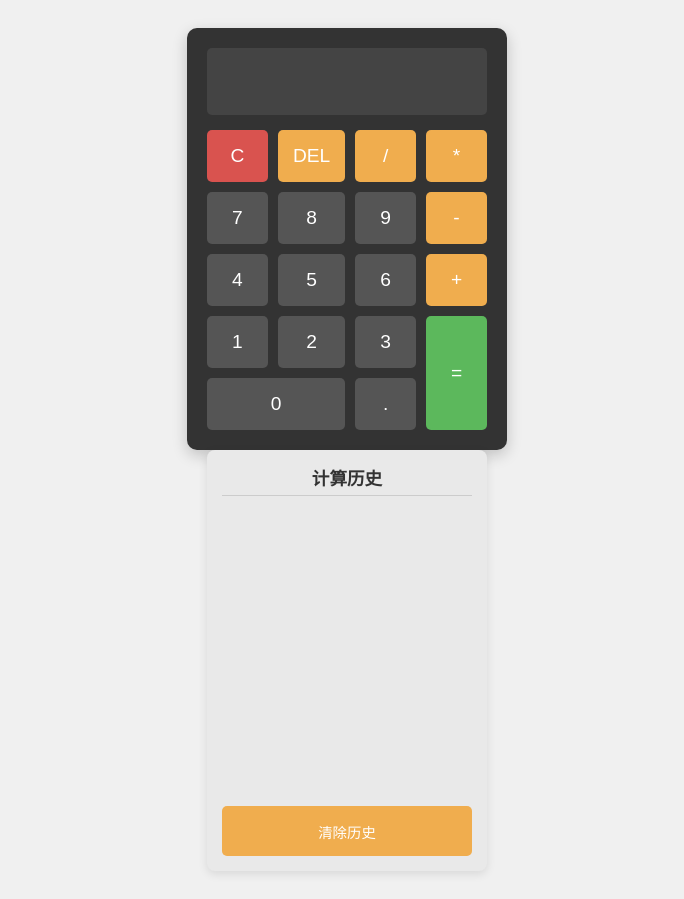
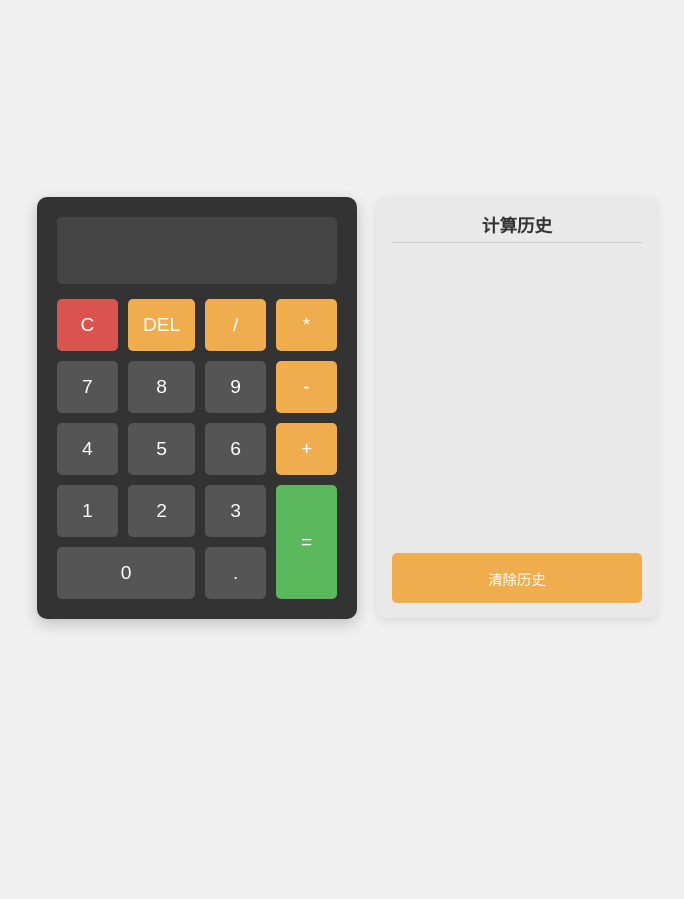
Before and after one commit to Yong62-tech/cul2, a plain HTML site: page index.html in a window 1280 px wide. Shown: the whole page, without its empty margins (293-977 px from the left). After the commit the page ends 816 px from the top, so only its background shows below. Drawn offline with Linux system fonts and the light colour scheme.

Commit message:
Update index.html

```diff
--- a/index.html
+++ b/index.html
@@ -7,6 +7,7 @@
     <link rel="stylesheet" href="style.css">
 </head>
 <body>
+    <div class="calculator-container">
         <div class="calculator">
             <input type="text" id="display" readonly>
             <div class="buttons">
@@ -41,6 +42,7 @@
             </ul>
             <button id="clear-history" onclick="clearHistoryLog()">清除历史</button>
         </div>
+    </div>
 
     <script src="script.js"></script>
 </body>
```
Lines whose indentation alone changed are shown as unchanged.
